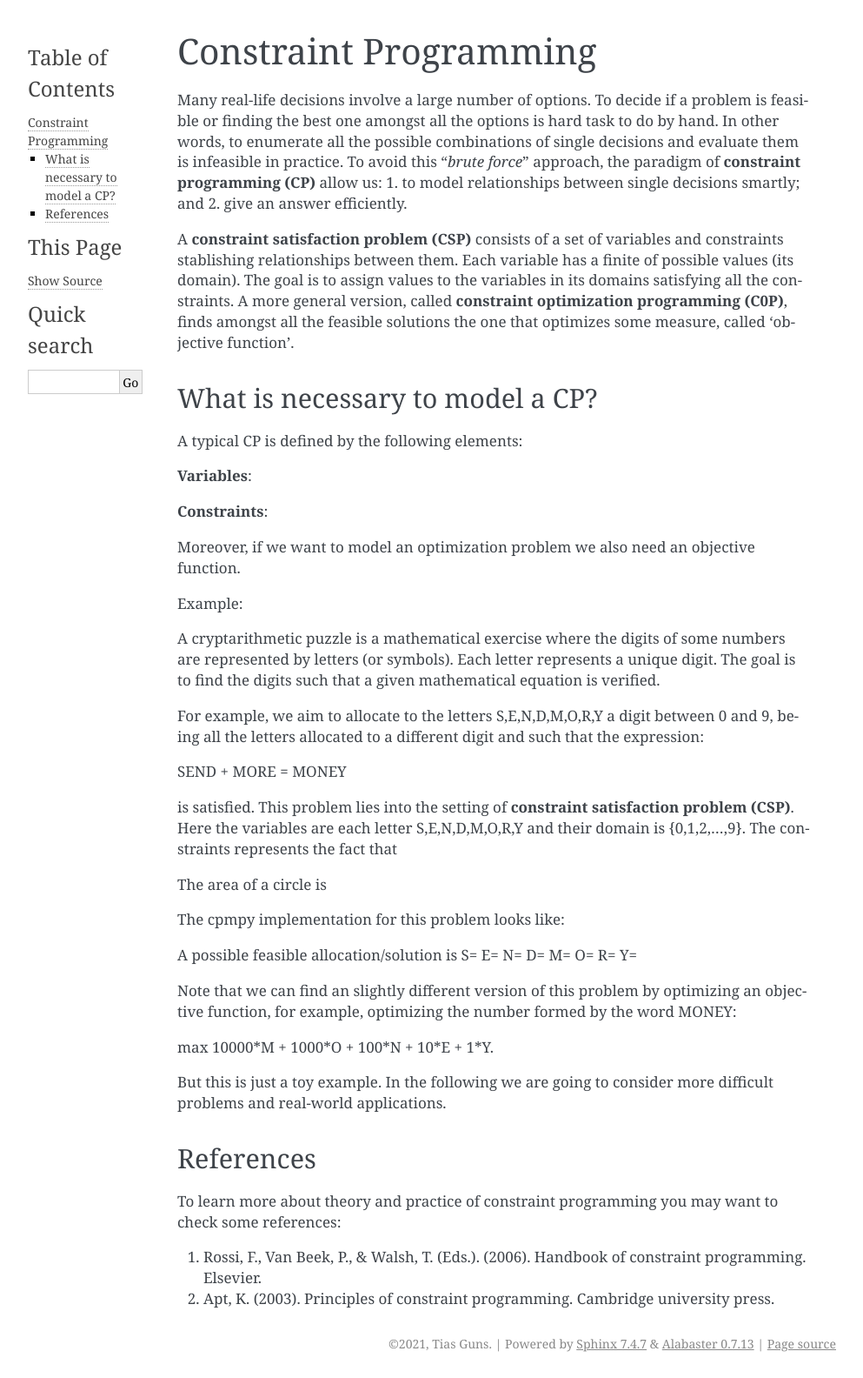
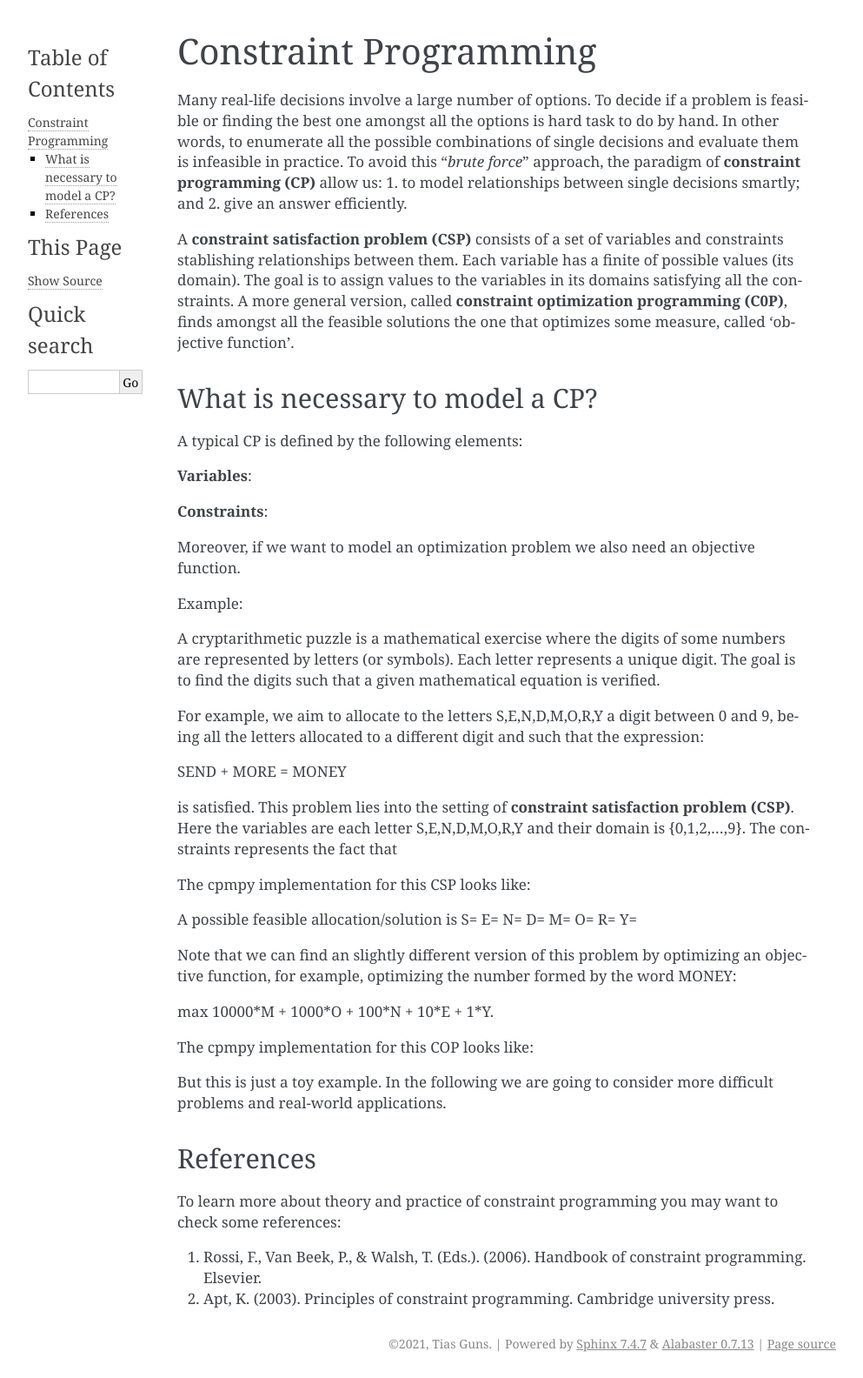
Before and after one commit to CPMpy/cpmpy, a Sphinx documentation site: the page built from docs/overview.rst, in a window 1280 px wide. Shown: the whole page at 87% size, without its empty margins (148-1141 px from the left). Built offline with Sphinx 7.4.7, drawn with Linux system fonts in a browser that asks for light colours.

Commit message:
Update overview.rst

```diff
--- a/docs/overview.rst
+++ b/docs/overview.rst
@@ -30,10 +27,10 @@ SEND + MORE = MONEY
 
 is satisfied. This problem lies into the setting of **constraint satisfaction problem (CSP)**. Here the variables are each letter S,E,N,D,M,O,R,Y and their domain is {0,1,2,...,9}. The constraints represents the fact that
 
-The area of a circle is :raw-latex:`$\pi r^2$`
 
 
-The cpmpy implementation for this problem looks like:
+
+The cpmpy implementation for this CSP looks like:
 
 
 
@@ -53,6 +50,8 @@ Note that we can find an slightly different version of this problem by optimizin
 
 max 10000*M + 1000*O + 100*N + 10*E + 1*Y.
 
+The cpmpy implementation for this COP looks like:
+
 But this is just a toy example. In the following we are going to consider more difficult problems and real-world applications.
 
 
```
Also changed, not shown: other parts of docs/overview.rst (+0 -3 lines).
